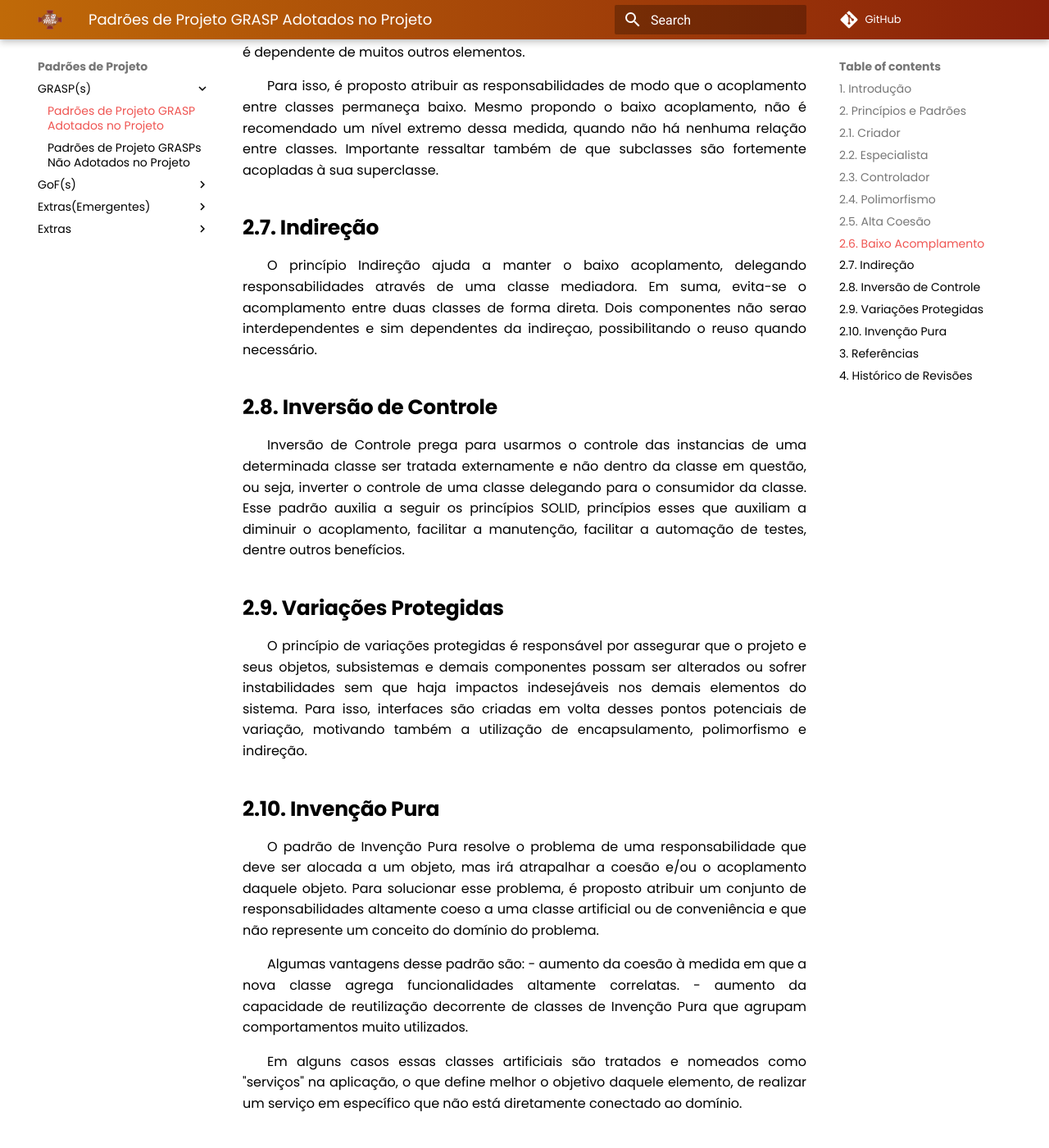
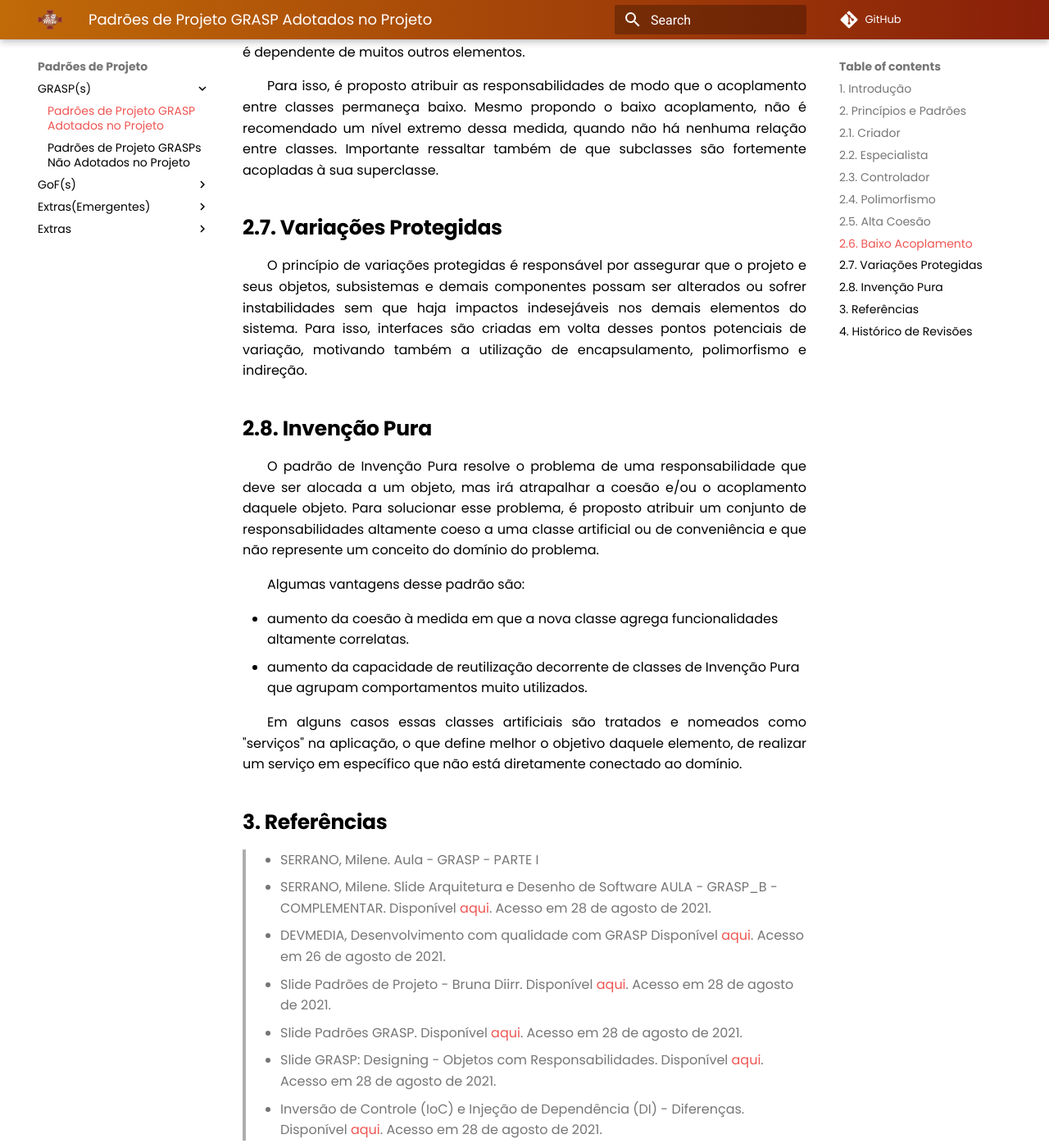
Before and after one commit to UnBArqDsw2021-1/2021.1_G02_TaNaMesa_docs, an MkDocs documentation site: the page built from docs/3-Padroes-de-Projeto/GRASPs/Padroes-Adotados-no-Projeto.md, in a window 1280 px wide and 1400 px high, scrolled down 2418 px. Shown: the whole window at 82% size. Built offline with MkDocs 1.6.1 and Material for MkDocs 9.7.7, drawn with Linux system fonts in a browser that asks for light colours; comment, search, counter and statistics services are not loaded; some of the changed text lies outside the part shown.

Commit message:
(#99) Realizando divisão dos padrões GRASP e revisão do documento.
Co-authored-by: Brenda Santos <brendasantosv.bs@gmail.com>

```diff
--- a/docs/3-Padroes-de-Projeto/GRASPs/Padroes-Adotados-no-Projeto.md
+++ b/docs/3-Padroes-de-Projeto/GRASPs/Padroes-Adotados-no-Projeto.md
@@ -37,29 +37,21 @@ pode-se utilizar um padrão, surgindo assim uma classe abstrata. Sendo que as re
 ## 2.5. Alta Coesão
 Mantém a complexidade controlada através da restrição de atividades que cada elemento é responsável por realizar. A alta coesão é mantida, por exemplo, quando cada classe é fortemente focada e realiza apenas funções relacionadas, sem muitas distinções.
 
-## 2.6. Baixo Acomplamento
+## 2.6. Baixo Acoplamento
 O padrão de projeto GRASP tem como objetivo resolver o problema de alta dependência, que resulta em alto impacto de mudança, dificultando sua manutenção, e baixa reutilização. Antes de explicar um pouco mais sobre o padrão, acho importante relembrar o significado de acoplamento.
 
 Acoplamento: uma medida de quão fortemente um elemento é conectado, tem conhecimento de, ou depende de outros. Um elemento com baixo acoplamento não é dependente de muitos outros elementos.
 
 Para isso, é proposto atribuir as responsabilidades de modo que o acoplamento entre classes permaneça baixo. Mesmo propondo o baixo acoplamento, não é recomendado um nível extremo dessa medida, quando não há nenhuma relação entre classes. Importante ressaltar também de que subclasses são fortemente acopladas à sua superclasse.
 
-## 2.7. Indireção
-O princípio Indireção ajuda a manter o baixo acoplamento, delegando responsabilidades através
-de uma classe mediadora. Em suma, evita-se o acomplamento entre duas classes de forma direta.
-Dois componentes não serao interdependentes e sim dependentes da indireçao, possibilitando o reuso quando necessário.
-
-## 2.8. Inversão de Controle
-Inversão de Controle prega para usarmos o controle das instancias de uma determinada classe ser tratada externamente e não dentro da classe em questão, ou seja, inverter o controle de uma classe delegando para o consumidor da classe. Esse padrão auxilia a seguir os princípios SOLID, princípios esses que auxiliam a diminuir o acoplamento, facilitar a manutenção, facilitar a automação de testes, dentre outros benefícios.
-
-## 2.9. Variações Protegidas
+## 2.7. Variações Protegidas
 O princípio de variações protegidas é responsável por assegurar que o projeto e seus objetos, subsistemas e demais componentes possam ser alterados ou sofrer instabilidades sem que haja impactos indesejáveis nos demais elementos do sistema. Para isso, interfaces são criadas em volta desses pontos potenciais de variação, motivando também a utilização de encapsulamento, polimorfismo e indireção.
 
-## 2.10. Invenção Pura
-O padrão de Invenção Pura resolve o problema de uma responsabilidade que deve ser alocada a um objeto, mas irá atrapalhar a coesão e/ou o acoplamento daquele objeto. Para solucionar esse problema, é proposto atribuir um conjunto de responsabilidades altamente coeso a uma classe artificial ou de conveniência
-e que não represente um conceito do domínio do problema.
+## 2.8. Invenção Pura
+O padrão de Invenção Pura resolve o problema de uma responsabilidade que deve ser alocada a um objeto, mas irá atrapalhar a coesão e/ou o acoplamento daquele objeto. Para solucionar esse problema, é proposto atribuir um conjunto de responsabilidades altamente coeso a uma classe artificial ou de conveniência e que não represente um conceito do domínio do problema.
 
 Algumas vantagens desse padrão são:
+
 - aumento da coesão à medida em que a nova classe agrega funcionalidades
 altamente correlatas.
 - aumento da capacidade de reutilização decorrente de classes de Invenção Pura
```
Also changed, not shown: docs/3-Padroes-de-Projeto/GRASPs/Padroes-Nao-Adotados-no-Projeto.md (+12 -0 lines).
